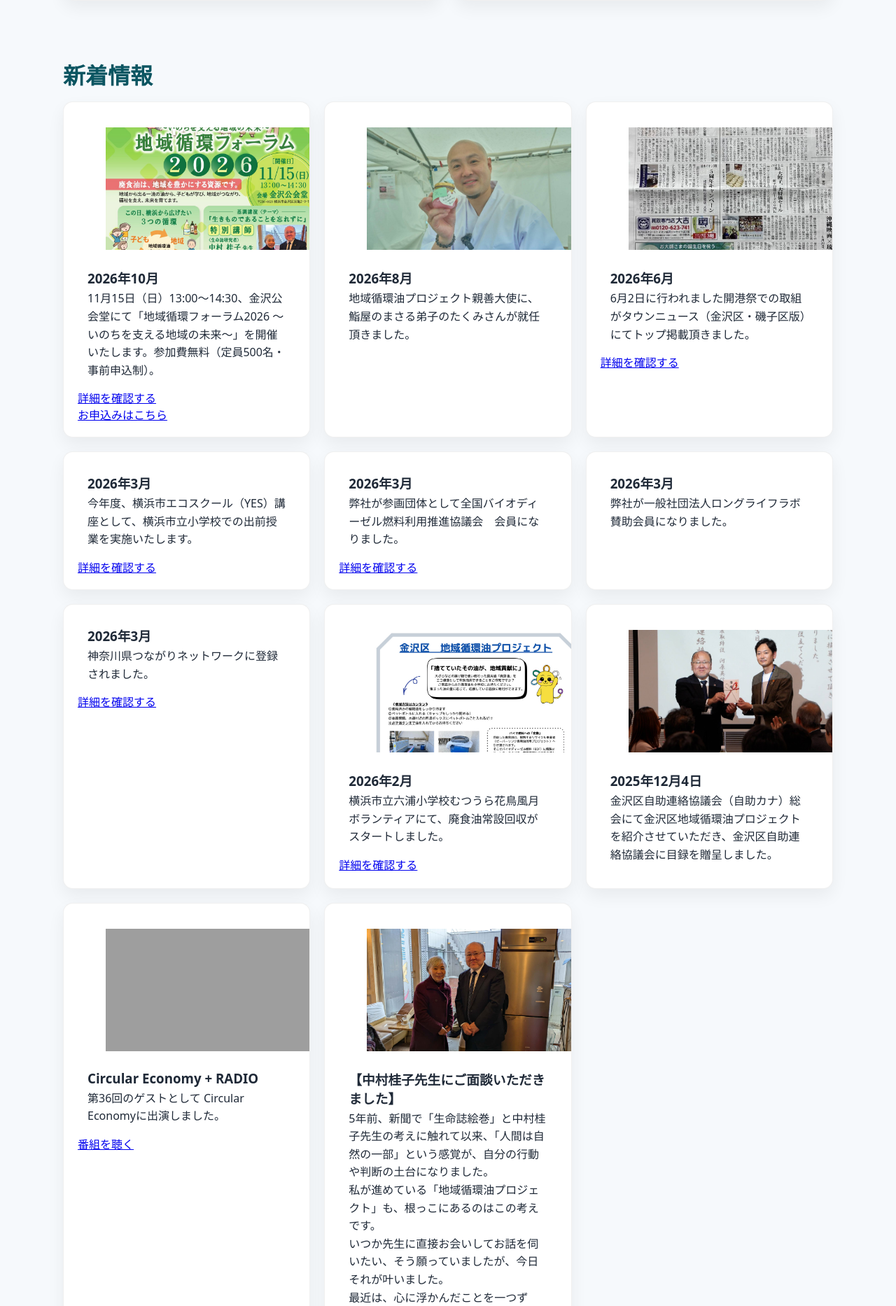
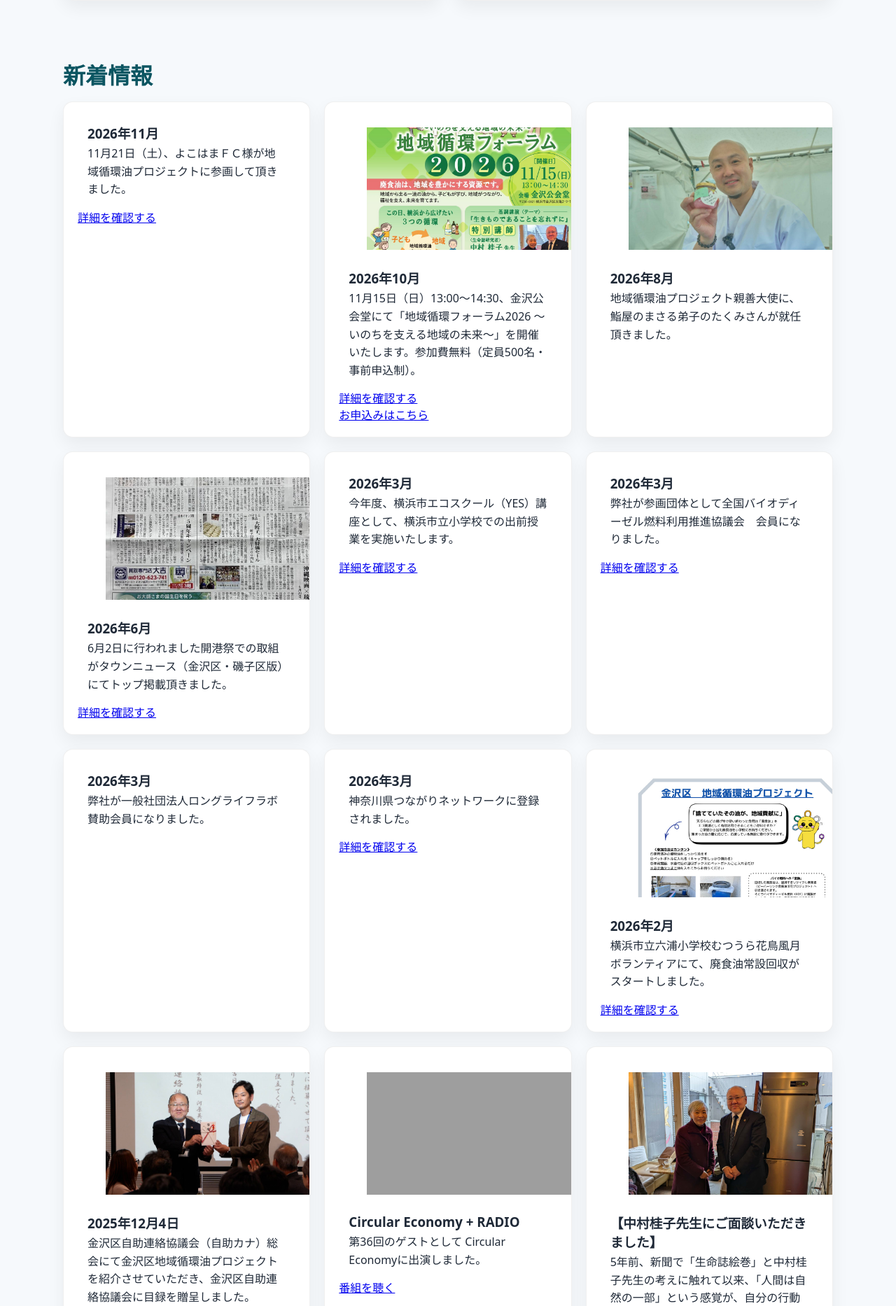
Before and after one commit to takumiii0625/haiyu, a Laravel app: page / in a window 1280 px wide. Shown: the part 2104-3970 px from the top of the page at 70% size. Run offline with Laravel 12, Linux system fonts and the light colour scheme; some libraries are stand-ins or nearby versions; grey boxes are pictures that could not be loaded.

Commit message:
新着情報追加

```diff
--- a/haiyu/resources/views/top.blade.php
+++ b/haiyu/resources/views/top.blade.php
@@ -1141,6 +1141,11 @@
             <div class="container">
                 <h2>新着情報</h2>
                 <div class="grid grid--3">
+                    <div class="card case">
+                        <h3>2026年11月</h3>
+                        <p>11月21日（土）、よこはまＦＣ様が地域循環油プロジェクトに参画して頂きました。</p>
+                        <a href="https://yokohamafc.com/2026/10/13/chiiki-junkanyu/" target="_blank" rel="noopener noreferrer">詳細を確認する</a>
+                    </div>
                     <div class="card case">
                         <figure class="case-thumb">
                             <img src="image/forum20261115.jpg" alt="地域循環フォーラム2026 チラシ" loading="lazy" width="1024" height="1449">
```
